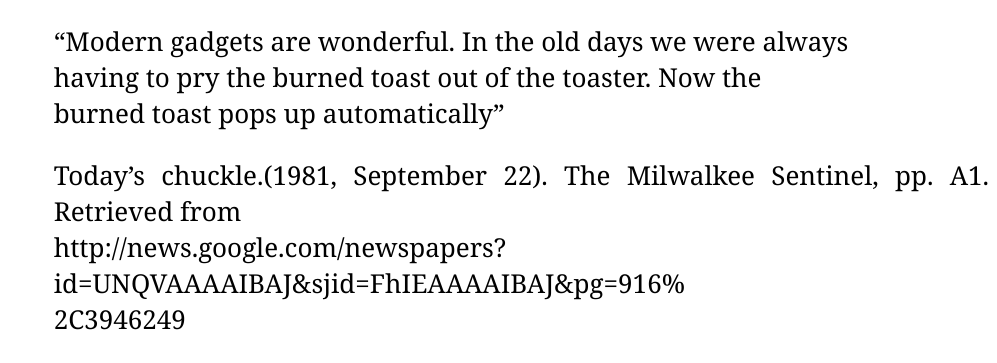
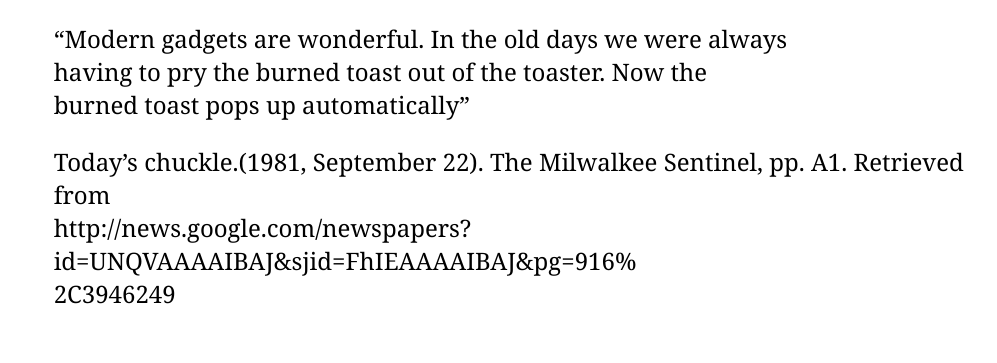
Before and after one commit to LeonelBarreto/HTML-CSS-JS-CPCourse, a plain HTML site: page 1-lab1/index.html in a window 1280 px wide. Shown: the part 531-894 px from the top of the page, without its empty margins (283-1280 px from the left). After the commit the page ends 865 px from the top, so only its background shows below. Drawn offline with Linux system fonts and the light colour scheme.

Commit message:
added size and text align at paragraphs

```diff
--- a/1-lab1/style.css
+++ b/1-lab1/style.css
@@ -22,8 +22,8 @@
 }
 
 p{
-    font-size: 26px;
-    font-weight: 510;
-    text-align: justify;
+    font-size: 24px;
+    font-weight: 500;
+    text-align: left;
     padding-left: 26%;
 }
```
